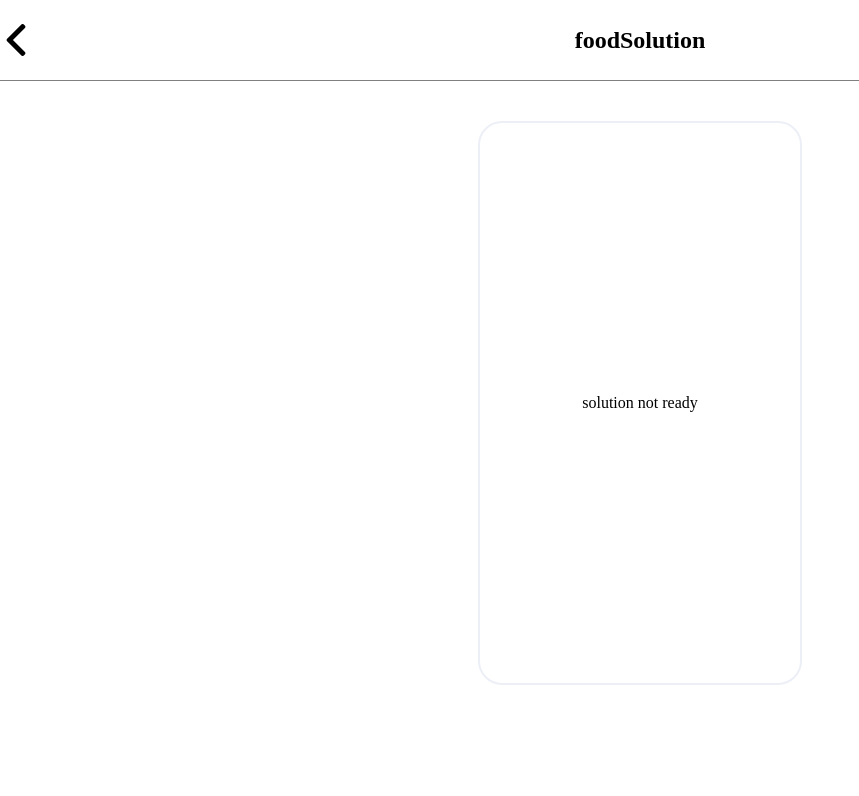
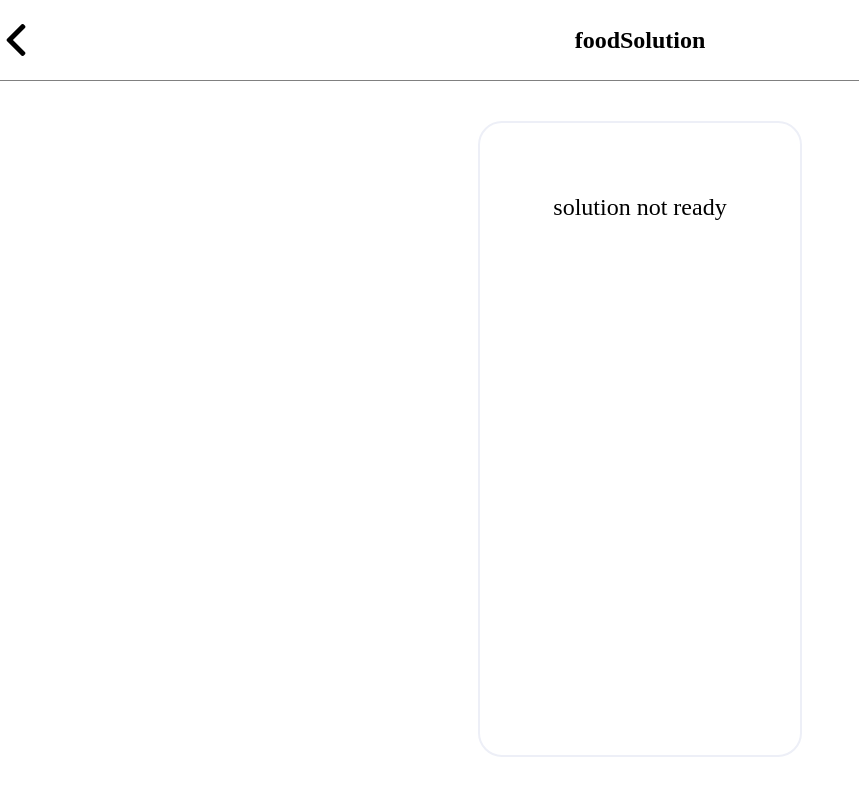
Before and after one commit to MyuB/CE_Front, a React (Create React App) app: page /foodSolution in a window 1280 px wide. Shown: the top 796 px of the page, without its empty margins (0-859 px from the left). Built offline with nearby package versions, Linux system fonts and the light colour scheme; no server answers.

Commit message:
fix: foodSolution을 서버와 연동

```diff
--- a/src/Components/Food/FoodSolution.jsx
+++ b/src/Components/Food/FoodSolution.jsx
@@ -16,20 +16,26 @@ const SolutionBox = styled.div`
   border-radius: 3vh;
   text-align: center;
   margin: 5vh auto;
-  line-height: 70vh;
+  padding-top: 9vh;
+  font-size: 3vh;
+  word-wrap: break-word;
+  overflow-wrap: break-word;
+  word-break: break-word;
 `;
 
 function FoodSolution() {
-  const [solution, setSolution] = useState();
+  const [solution, setSolution] = useState(null);
 
   useEffect(() => {
-    getFoodSolution().then((res) => setSolution(res.data[0]));
+    getFoodSolution().then((res) => {
+      setSolution(res.data.solution);
+    });
   }, []);
 
   return (
     <Wrapper>
-      <SolutionBox>
-        {solution ? solution.solution : "solution not ready"}
+      <SolutionBox className={"word"}>
+        {solution ? solution : "solution not ready"}
       </SolutionBox>
     </Wrapper>
   );
```
